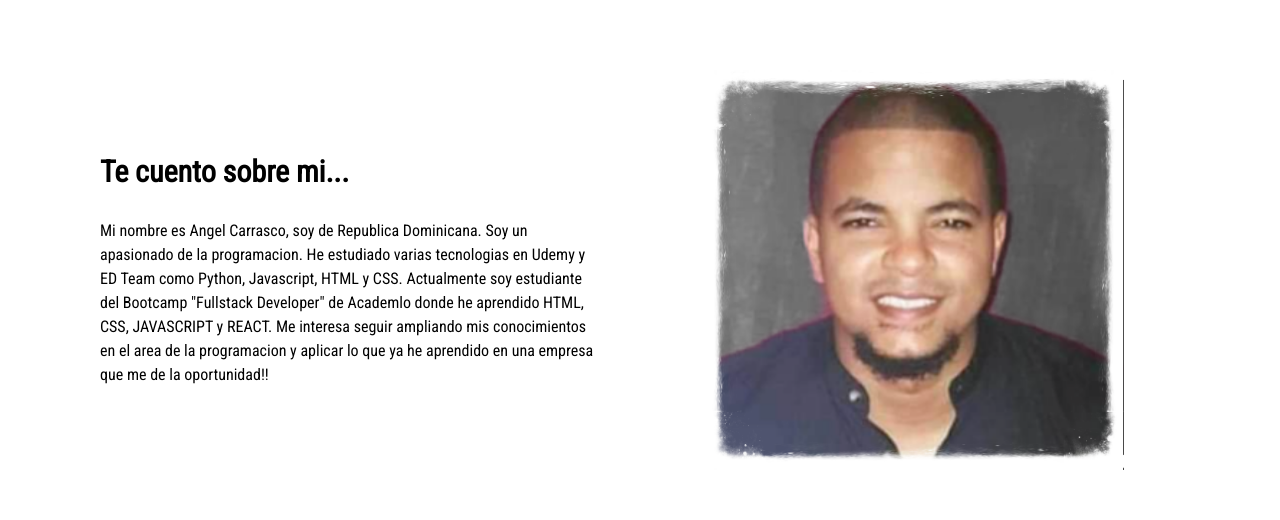
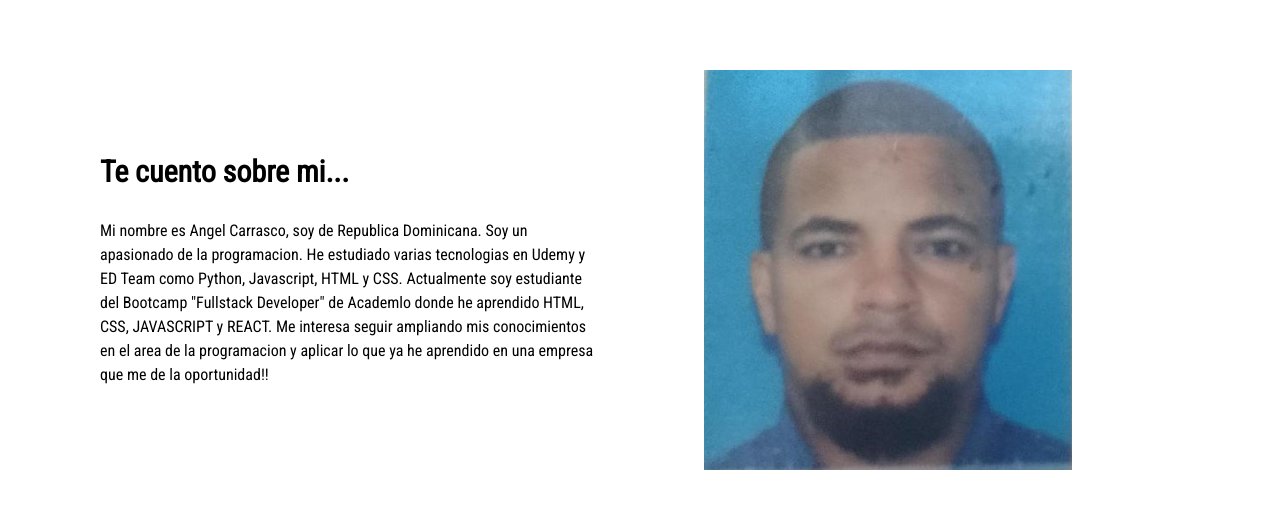
Before and after one commit to acarrascocesa/reactportfolio, a React (Vite) app: page / in a window 1280 px wide. Shown: the part 810-1330 px from the top of the page. Built offline with nearby package versions, Linux system fonts and the light colour scheme.

Commit message:
third commit

```diff
--- a/src/components/About.jsx
+++ b/src/components/About.jsx
@@ -12,7 +12,7 @@ const About = () => {
                 </p>
             </div>
             <div className='about-img'>
-                <img src="./src/assets/me.png" alt="" />
+                <img src="./src/assets/profile.jfif" alt="" />
             </div>
 
         </div>
```
Also changed, not shown: src/assets/profile.jfif (added).
